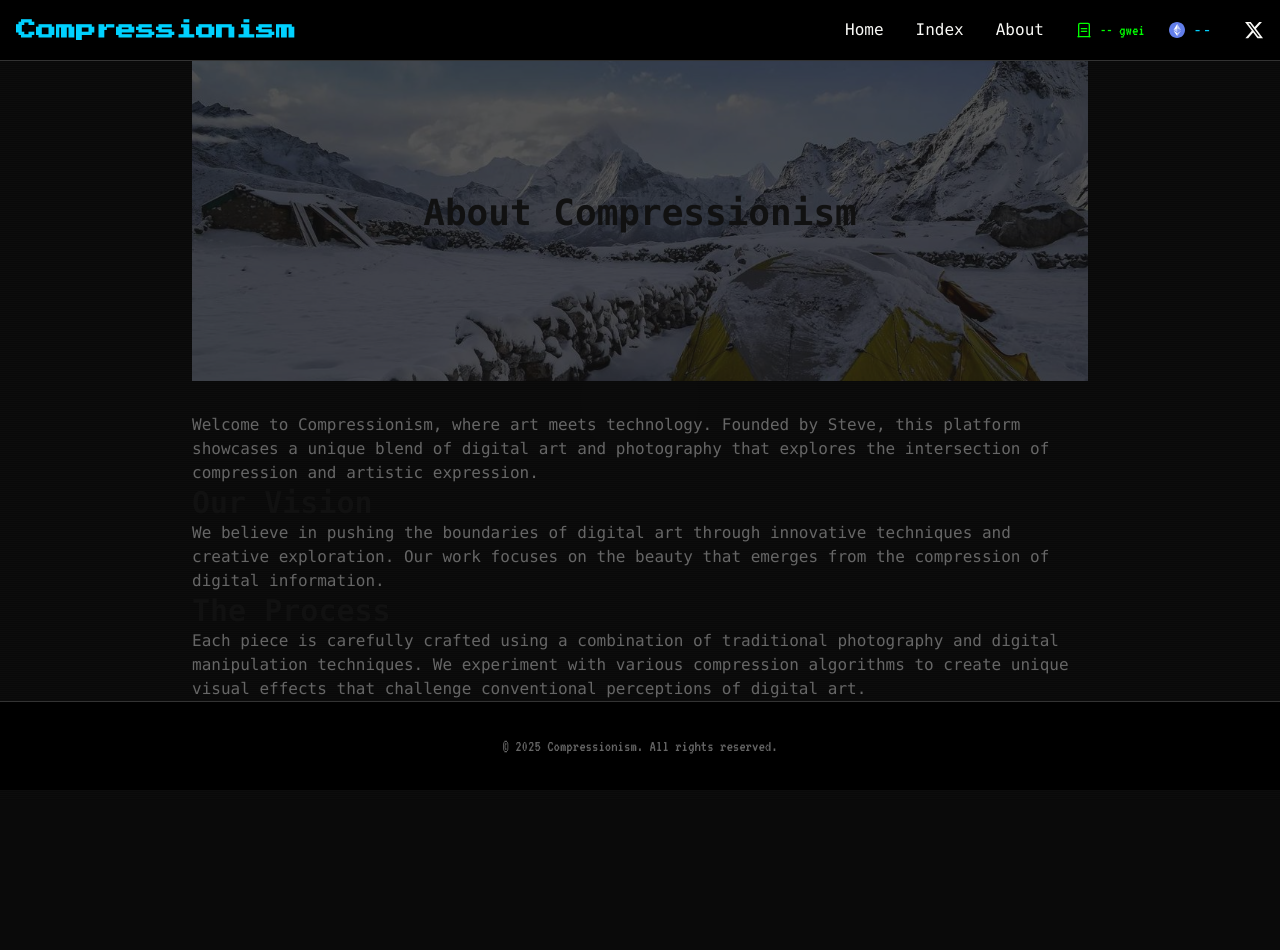
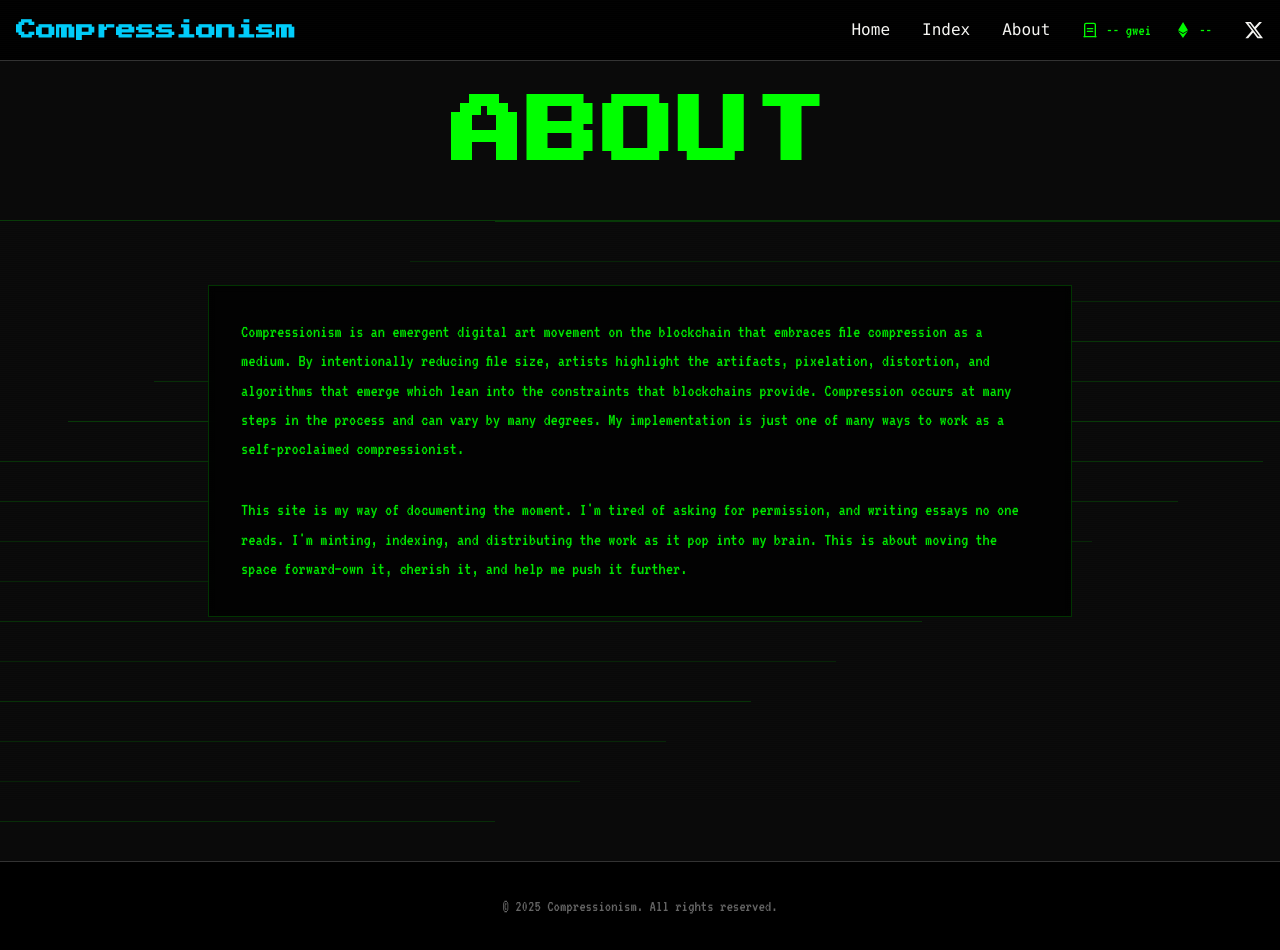
Before and after one commit to explorersteve/Compression, a Next.js app: page /about in a window 1280 px wide. Before the commit the page ends 800 px from the top, so only its background shows below. Built offline with nearby package versions, Linux system fonts and the light colour scheme; no server answers.

Commit message:
about page update

```diff
--- a/src/app/about/page.tsx
+++ b/src/app/about/page.tsx
@@ -1,39 +1,59 @@
-import Image from 'next/image'
+import React from 'react'
 
 export default function About() {
   return (
-    <div className="max-w-4xl mx-auto space-y-8">
-      <section className="relative h-[40vh] flex items-center justify-center">
-        <div className="absolute inset-0">
-          <Image
-            src="/placeholder-about.jpg"
-            alt="About Image"
-            fill
-            className="object-cover"
-            priority
+    <div className="min-h-screen bg-[#0a0a0a] text-white font-mono relative overflow-hidden">
+      {/* Animated background lines */}
+      <div className="absolute inset-0 opacity-20">
+        {[...Array(20)].map((_, i) => (
+          <div
+            key={i}
+            className="absolute h-px bg-[#00ff00] w-full animate-[scanline_3s_linear_infinite]"
+            style={{
+              top: `${i * 5}%`,
+              animationDelay: `${i * 0.1}s`,
+              opacity: Math.random() * 0.5 + 0.5
+            }}
           />
-          <div className="absolute inset-0 bg-onyx bg-opacity-70" />
-        </div>
-        <div className="relative text-center text-bone">
-          <h1 className="text-4xl font-bold mb-4">About Compressionism</h1>
-        </div>
-      </section>
+        ))}
+      </div>
 
-      <section className="prose prose-lg mx-auto">
-        <p className="text-graphite">
-          Welcome to Compressionism, where art meets technology. Founded by Steve, this platform showcases a unique blend of digital art and photography that explores the intersection of compression and artistic expression.
-        </p>
+      {/* Scan lines overlay */}
+      <div className="fixed inset-0 pointer-events-none opacity-10" style={{
+        backgroundImage: 'repeating-linear-gradient(0deg, transparent, transparent 1px, rgba(255,255,255,0.1) 1px, rgba(255,255,255,0.1) 2px)',
+        backgroundSize: '100% 2px'
+      }} />
 
-        <h2 className="text-onyx font-bold">Our Vision</h2>
-        <p className="text-graphite">
-          We believe in pushing the boundaries of digital art through innovative techniques and creative exploration. Our work focuses on the beauty that emerges from the compression of digital information.
-        </p>
+      {/* CRT glow effect */}
+      <div className="fixed inset-0 pointer-events-none opacity-5" style={{
+        background: 'radial-gradient(circle at center, transparent 0%, rgba(0,0,0,0.5) 100%)'
+      }} />
 
-        <h2 className="text-onyx font-bold">The Process</h2>
-        <p className="text-graphite">
-          Each piece is carefully crafted using a combination of traditional photography and digital manipulation techniques. We experiment with various compression algorithms to create unique visual effects that challenge conventional perceptions of digital art.
-        </p>
-      </section>
+      <div className="relative z-10">
+        {/* Header Section */}
+        <section className="relative h-[20vh] flex items-center justify-center bg-[#0a0a0a] border-b border-[#00ff00]/20">
+          <div className="relative text-center">
+            <h1 className="text-5xl md:text-7xl font-bold mb-4 text-[#00ff00] tracking-wider font-['Press_Start_2P']">
+              ABOUT
+            </h1>
+          </div>
+        </section>
+
+        {/* Content Section */}
+        <section className="max-w-4xl mx-auto px-4 py-16">
+          <div className="bg-black/80 border border-[#00ff00]/20 p-8 backdrop-blur-sm">
+            <div className="space-y-8 text-lg font-['VT323']">
+              <p className="text-[#00ff00]/90 leading-relaxed">
+                Compressionism is an emergent digital art movement on the blockchain that embraces file compression as a medium. By intentionally reducing file size, artists highlight the artifacts, pixelation, distortion, and algorithms that emerge which lean into the constraints that blockchains provide. Compression occurs at many steps in the process and can vary by many degrees. My implementation is just one of many ways to work as a self-proclaimed compressionist.
+              </p>
+
+              <p className="text-[#00ff00]/90 leading-relaxed">
+                This site is my way of documenting the moment. I'm tired of asking for permission, and writing essays no one reads. I'm minting, indexing, and distributing the work as it pop into my brain. This is about moving the space forward—own it, cherish it, and help me push it further.
+              </p>
+            </div>
+          </div>
+        </section>
+      </div>
     </div>
   )
 }
--- a/src/components/EthPrice.tsx
+++ b/src/components/EthPrice.tsx
@@ -5,16 +5,35 @@ import { useState, useEffect } from 'react'
 export default function EthPrice() {
   const [ethPrice, setEthPrice] = useState<string>('--')
   const [isLoading, setIsLoading] = useState(true)
+  const [retryCount, setRetryCount] = useState(0)
 
   useEffect(() => {
     const fetchEthPrice = async () => {
       try {
-        const response = await fetch('https://api.coingecko.com/api/v3/simple/price?ids=ethereum&vs_currencies=usd')
+        const response = await fetch('https://api.coingecko.com/api/v3/simple/price?ids=ethereum&vs_currencies=usd', {
+          headers: {
+            'Accept': 'application/json',
+            'Cache-Control': 'no-cache'
+          }
+        })
+        if (!response.ok) {
+          throw new Error('Network response was not ok')
+        }
         const data = await response.json()
-        setEthPrice(data.ethereum.usd.toLocaleString('en-US', { style: 'currency', currency: 'USD' }))
+        if (data?.ethereum?.usd) {
+          setEthPrice(data.ethereum.usd.toLocaleString('en-US', {
+            style: 'currency',
+            currency: 'USD',
+            maximumFractionDigits: 0
+          }))
+        }
       } catch (error) {
         console.error('Error fetching ETH price:', error)
-        setEthPrice('--')
+        if (retryCount < 3) {
+          setTimeout(() => {
+            setRetryCount(prev => prev + 1)
+          }, 1000 * (retryCount + 1))
+        }
       } finally {
         setIsLoading(false)
       }
@@ -24,20 +43,14 @@ export default function EthPrice() {
     const interval = setInterval(fetchEthPrice, 300000) // Update every 5 minutes
 
     return () => clearInterval(interval)
-  }, [])
+  }, [retryCount])
 
   return (
-    <div className="flex items-center gap-2">
-      <svg className="w-4 h-4 text-graphite" viewBox="0 0 24 24" fill="none" xmlns="http://www.w3.org/2000/svg">
-        <path d="M12 24C18.6274 24 24 18.6274 24 12C24 5.37258 18.6274 0 12 0C5.37258 0 0 5.37258 0 12C0 18.6274 5.37258 24 12 24Z" fill="#627EEA"/>
-        <path d="M12.3735 3V9.6525L17.9963 12.165L12.3735 3Z" fill="white" fillOpacity="0.602"/>
-        <path d="M12.3735 3L6.75 12.165L12.3735 9.6525V3Z" fill="white"/>
-        <path d="M12.3735 16.476V20.9963L18 13.212L12.3735 16.476Z" fill="white" fillOpacity="0.602"/>
-        <path d="M12.3735 20.9963V16.4753L6.75 13.212L12.3735 20.9963Z" fill="white"/>
-        <path d="M12.3735 15.4298L17.9963 12.165L12.3735 9.654V15.4298Z" fill="white" fillOpacity="0.2"/>
-        <path d="M6.75 12.165L12.3735 15.4298V9.654L6.75 12.165Z" fill="white" fillOpacity="0.602"/>
+    <div className="flex items-center gap-2 text-[#00ff00] font-['VT323']">
+      <svg className="w-4 h-4" viewBox="0 0 24 24" fill="currentColor" xmlns="http://www.w3.org/2000/svg">
+        <path d="M11.944 17.97L4.58 13.62 11.943 24l7.37-10.38-7.372 4.35h.003zM12.056 0L4.69 12.223l7.365 4.354 7.365-4.35L12.056 0z"/>
       </svg>
-      <span className="text-electric">{isLoading ? '--' : ethPrice}</span>
+      <span className="font-medium">{isLoading ? '--' : ethPrice}</span>
     </div>
   )
 }
--- a/tailwind.config.js
+++ b/tailwind.config.js
@@ -16,6 +16,12 @@ module.exports = {
         'graphite': '#666666',    // Neutral
         'fog': '#DDDDDD',         // Neutral
       },
+      keyframes: {
+        scanline: {
+          'from': { transform: 'translateX(-100%)' },
+          'to': { transform: 'translateX(100%)' }
+        }
+      }
     },
   },
   plugins: [],
```
